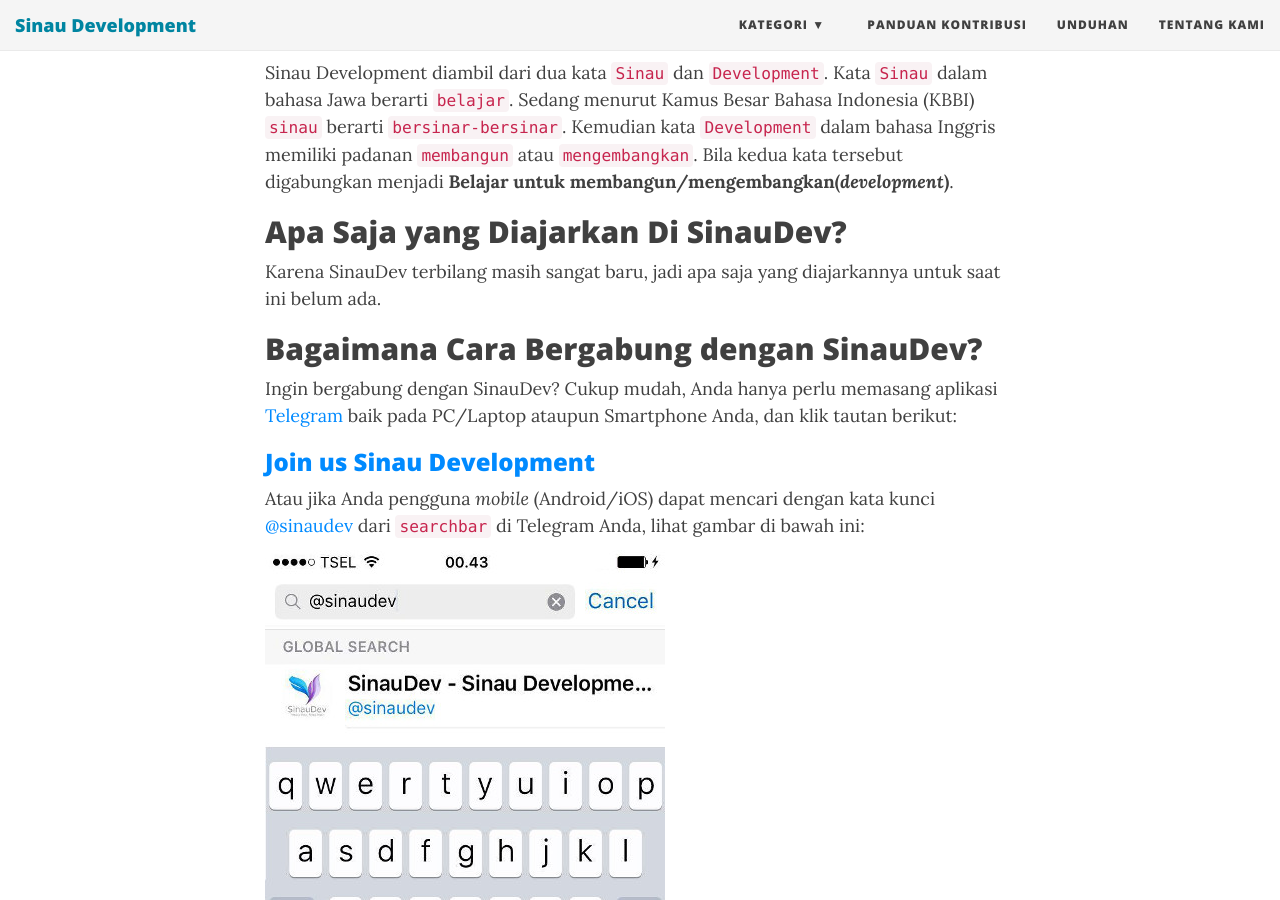
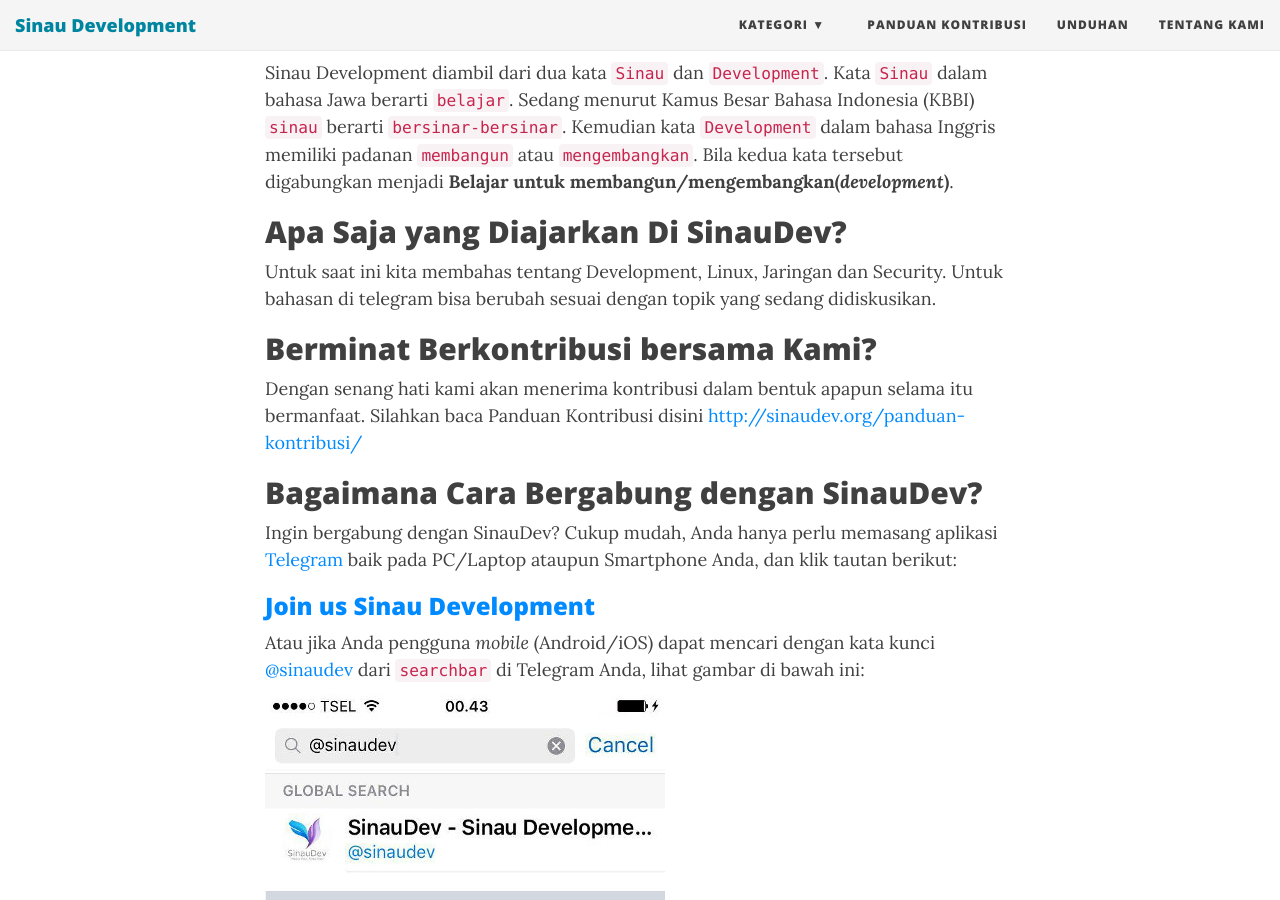
Before and after one commit to SinauDev/SinauDev.github.io, a Jekyll site: the page built from about-us.md, in a window 1280 px wide and 900 px high, scrolled down 387 px. Built offline with Jekyll 4.4.1, drawn with Linux system fonts in a browser that asks for light colours; nearby versions of some CDN libraries.

Commit message:
Update about-us.md
Sepertinya tentang kami sudah harus diupdate. jadi diperbarui saja lah

```diff
--- a/about-us.md
+++ b/about-us.md
@@ -12,7 +12,11 @@
 
 ## Apa Saja yang Diajarkan Di SinauDev?
 
-Karena SinauDev terbilang masih sangat baru, jadi apa saja yang diajarkannya untuk saat ini belum ada.
+Untuk saat ini kita membahas tentang Development, Linux, Jaringan dan Security. Untuk bahasan di telegram bisa berubah sesuai dengan topik yang sedang didiskusikan.
+
+## Berminat Berkontribusi bersama Kami?
+
+Dengan senang hati kami akan menerima kontribusi dalam bentuk apapun selama itu bermanfaat. Silahkan baca Panduan Kontribusi disini [http://sinaudev.org/panduan-kontribusi/](http://sinaudev.org/panduan-kontribusi/)
 
 ## Bagaimana Cara Bergabung dengan SinauDev?
 
```
